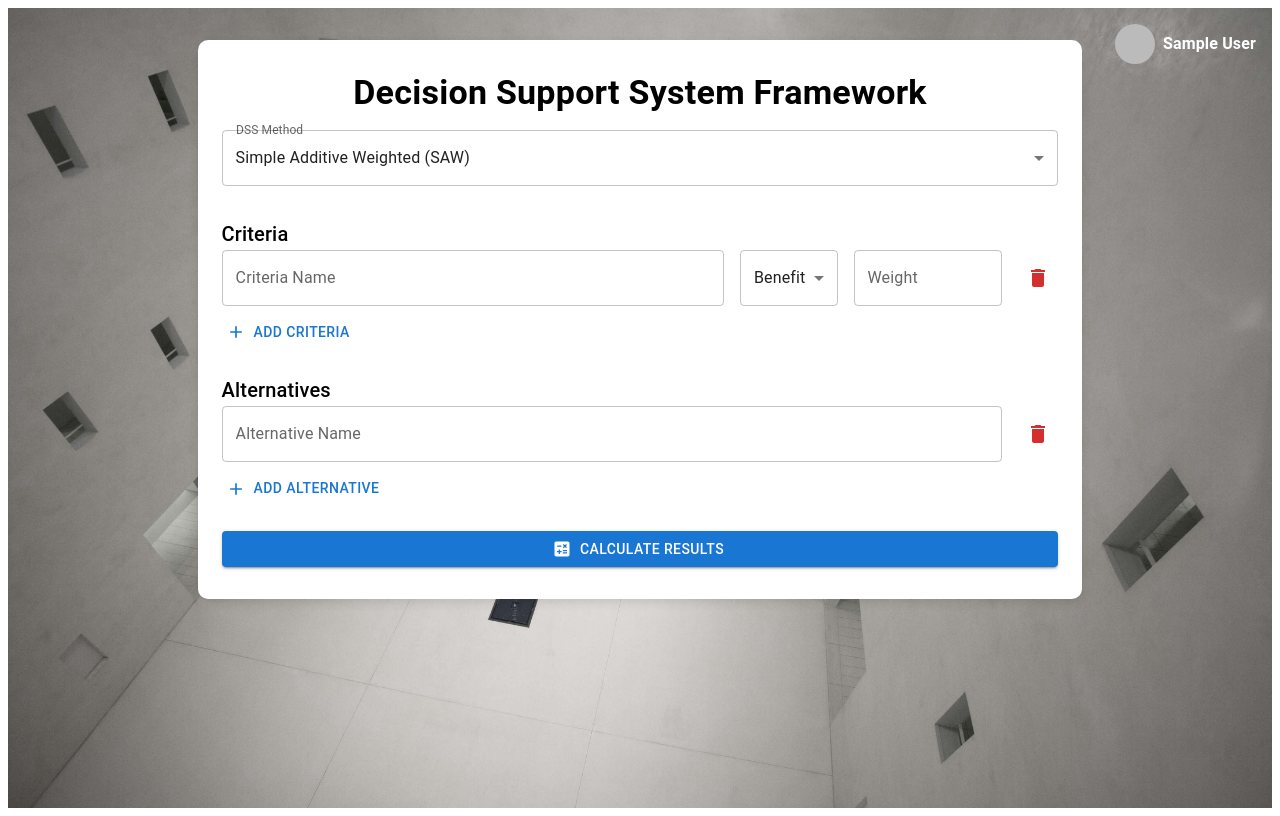
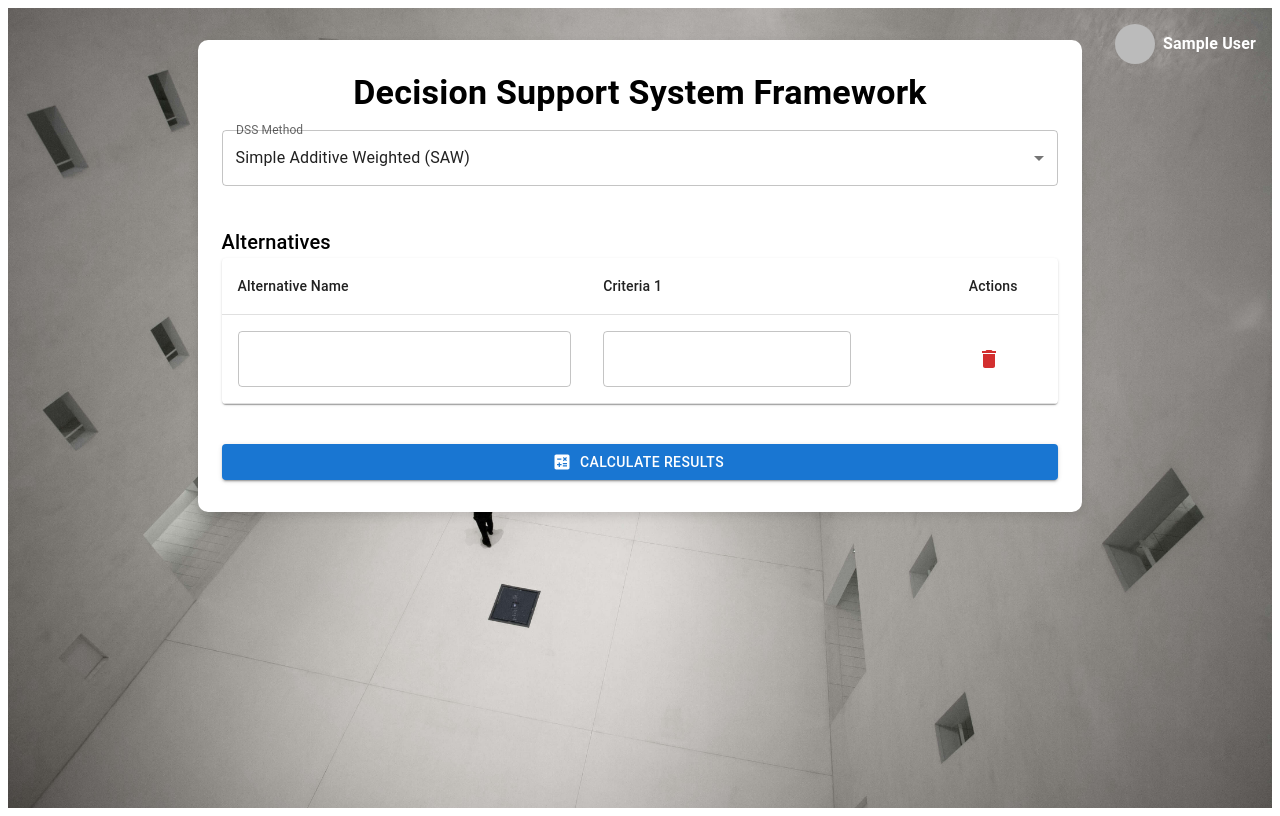
Before and after one commit to satnodeus77/dss_project_01, a Next.js app: page /home in a window 1280 px wide. Built offline with nearby package versions, Linux system fonts and the light colour scheme; no server answers; sample sign-in values are in the browser's storage.

Commit message:
Added automatic database table creation in db.js

```diff
--- a/pages/home.js
+++ b/pages/home.js
@@ -3,7 +3,8 @@ import { auth } from "../lib/firebase";
 import { useRouter } from "next/router";
 import {
   Box, Container, Typography, IconButton, Menu, MenuItem, Avatar,
-  Select, TextField, Button, Card, CardContent, Grid, FormControl, InputLabel
+  Select, TextField, Button, Table, TableBody, TableCell, TableContainer,
+  TableHead, TableRow, FormControl, InputLabel, Paper
 } from "@mui/material";
 import LogoutIcon from "@mui/icons-material/Logout";
 import AddIcon from "@mui/icons-material/Add";
@@ -59,7 +60,7 @@ export default function HomePage() {
 
   // Add an alternative
   const addAlternative = () => {
-    setAlternatives([...alternatives, { name: "", values: [] }]);
+    setAlternatives([...alternatives, { name: "", values: Array(criteria.length).fill("") }]);
   };
 
   // Remove an alternative
@@ -69,7 +70,14 @@ export default function HomePage() {
     setAlternatives(updatedAlternatives);
   };
 
-  // Calculate results (dummy function)
+  // Update a specific alternative value
+  const updateAlternativeValue = (altIndex, critIndex, value) => {
+    const updatedAlternatives = [...alternatives];
+    updatedAlternatives[altIndex].values[critIndex] = value;
+    setAlternatives(updatedAlternatives);
+  };
+
+  // Calculate results (Placeholder for SAW/TOPSIS/WP)
   const calculateResults = () => {
     // TODO: Implement actual SAW, TOPSIS, WP logic
     setResults([
@@ -139,52 +147,53 @@ export default function HomePage() {
           </Select>
         </FormControl>
 
-        {/* Criteria Section */}
-        <Typography variant="h6" sx={{ mt: 2 }}>Criteria</Typography>
-        {criteria.map((c, index) => (
-          <Box key={index} sx={{ display: "flex", gap: 2, mb: 1 }}>
-            <TextField fullWidth label="Criteria Name" value={c.name} onChange={(e) => {
-              const newCriteria = [...criteria];
-              newCriteria[index].name = e.target.value;
-              setCriteria(newCriteria);
-            }} />
-            <Select value={c.type} onChange={(e) => {
-              const newCriteria = [...criteria];
-              newCriteria[index].type = e.target.value;
-              setCriteria(newCriteria);
-            }}>
-              <MenuItem value="Benefit">Benefit</MenuItem>
-              <MenuItem value="Cost">Cost</MenuItem>
-            </Select>
-            <TextField type="number" label="Weight" value={c.weight} onChange={(e) => {
-              const newCriteria = [...criteria];
-              newCriteria[index].weight = e.target.value;
-              setCriteria(newCriteria);
-            }} />
-            <IconButton color="error" onClick={() => removeCriterion(index)}>
-              <DeleteIcon />
-            </IconButton>
-          </Box>
-        ))}
-        <Button startIcon={<AddIcon />} onClick={addCriterion}>Add Criteria</Button>
+        {/* Alternatives Table */}
+        <Typography variant="h6" sx={{ mt: 3 }}>Alternatives</Typography>
+        <TableContainer component={Paper} sx={{ mb: 2 }}>
+          <Table>
+            <TableHead>
+              <TableRow>
+                <TableCell>Alternative Name</TableCell>
+                {criteria.map((c, index) => (
+                  <TableCell key={index}>{c.name || `Criteria ${index + 1}`}</TableCell>
+                ))}
+                <TableCell>Actions</TableCell>
+              </TableRow>
+            </TableHead>
+            <TableBody>
+              {alternatives.map((alt, altIndex) => (
+                <TableRow key={altIndex}>
+                  <TableCell>
+                    <TextField
+                      fullWidth
+                      value={alt.name}
+                      onChange={(e) => {
+                        const updatedAlternatives = [...alternatives];
+                        updatedAlternatives[altIndex].name = e.target.value;
+                        setAlternatives(updatedAlternatives);
+                      }}
+                    />
+                  </TableCell>
+                  {criteria.map((_, critIndex) => (
+                    <TableCell key={critIndex}>
+                      <TextField
+                        type="number"
+                        value={alt.values[critIndex] || ""}
+                        onChange={(e) => updateAlternativeValue(altIndex, critIndex, e.target.value)}
+                      />
+                    </TableCell>
+                  ))}
+                  <TableCell>
+                    <IconButton color="error" onClick={() => removeAlternative(altIndex)}>
+                      <DeleteIcon />
+                    </IconButton>
+                  </TableCell>
+                </TableRow>
+              ))}
+            </TableBody>
+          </Table>
+        </TableContainer>
 
-        {/* Alternative Section */}
-        <Typography variant="h6" sx={{ mt: 3 }}>Alternatives</Typography>
-        {alternatives.map((a, index) => (
-          <Box key={index} sx={{ display: "flex", gap: 2, mb: 1 }}>
-            <TextField fullWidth label="Alternative Name" value={a.name} onChange={(e) => {
-              const newAlternatives = [...alternatives];
-              newAlternatives[index].name = e.target.value;
-              setAlternatives(newAlternatives);
-            }} />
-            <IconButton color="error" onClick={() => removeAlternative(index)}>
-              <DeleteIcon />
-            </IconButton>
-          </Box>
-        ))}
-        <Button startIcon={<AddIcon />} onClick={addAlternative}>Add Alternative</Button>
-
-        {/* Calculate Results */}
         <Button fullWidth startIcon={<CalculateIcon />} variant="contained" sx={{ mt: 3 }} onClick={calculateResults}>
           Calculate Results
         </Button>
```
